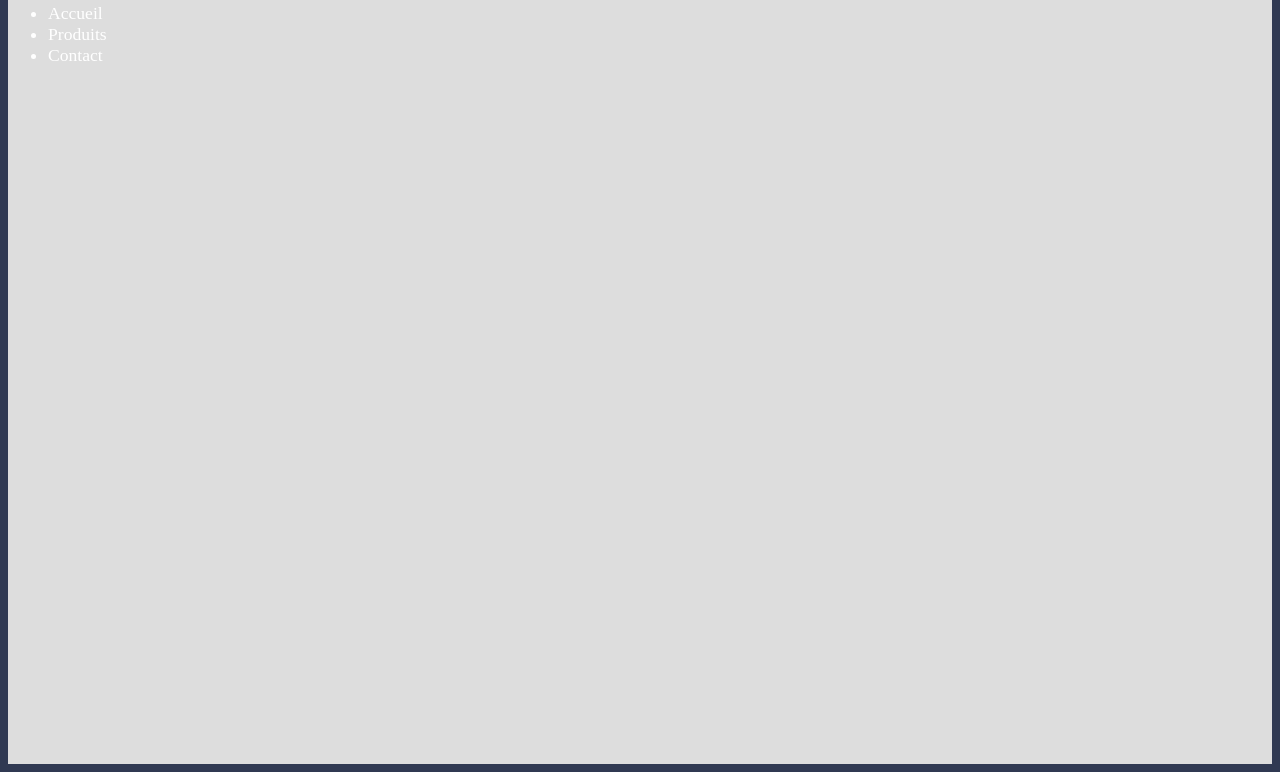
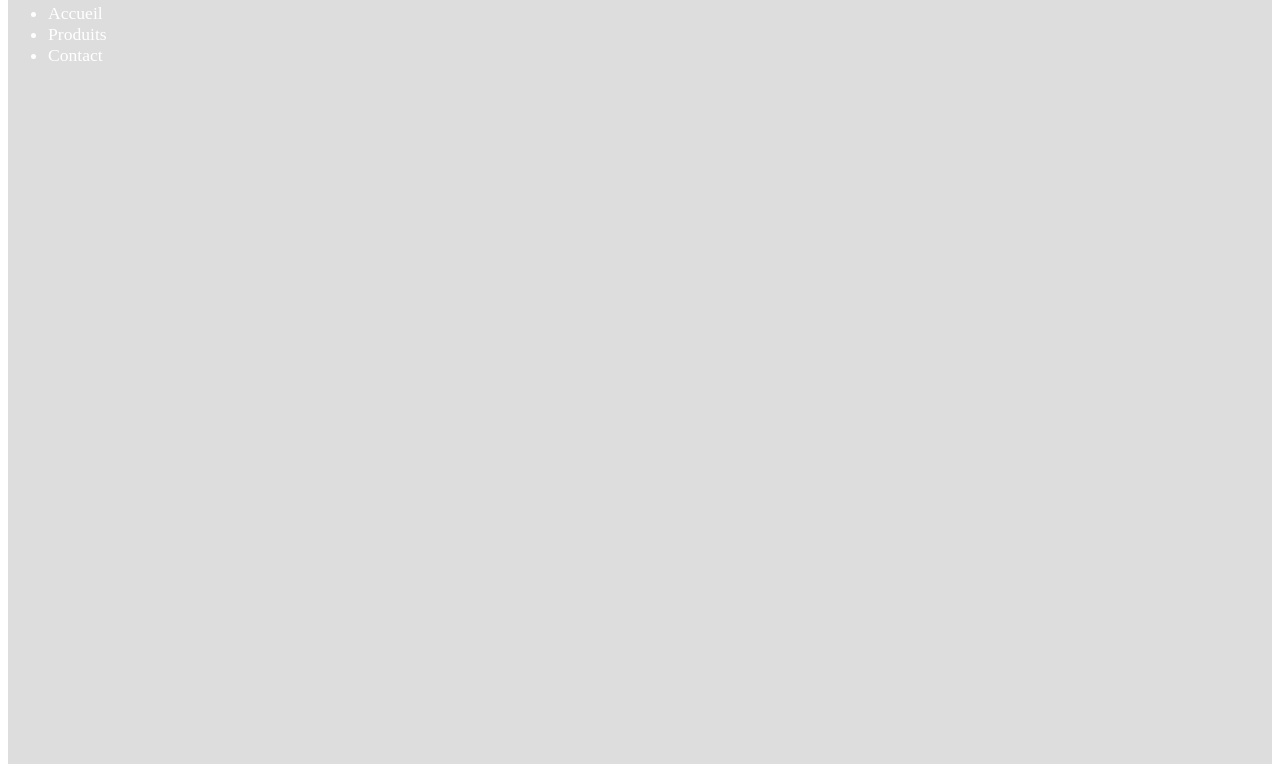
Before and after one commit to Issine/new_project, a plain HTML site: page index.html in a window 1280 px wide. Shown: the part 154-926 px from the top of the page. Drawn offline with Linux system fonts and the light colour scheme.

Commit message:
update style.css

```diff
--- a/style.css
+++ b/style.css
@@ -4,7 +4,7 @@ html{
     box-sizing: border-box;
 }
 body {
-    background-color: #303952;
+    /*background-color: #303952;*/
     color: white;
     font-size: 1.1em;
 }
```
